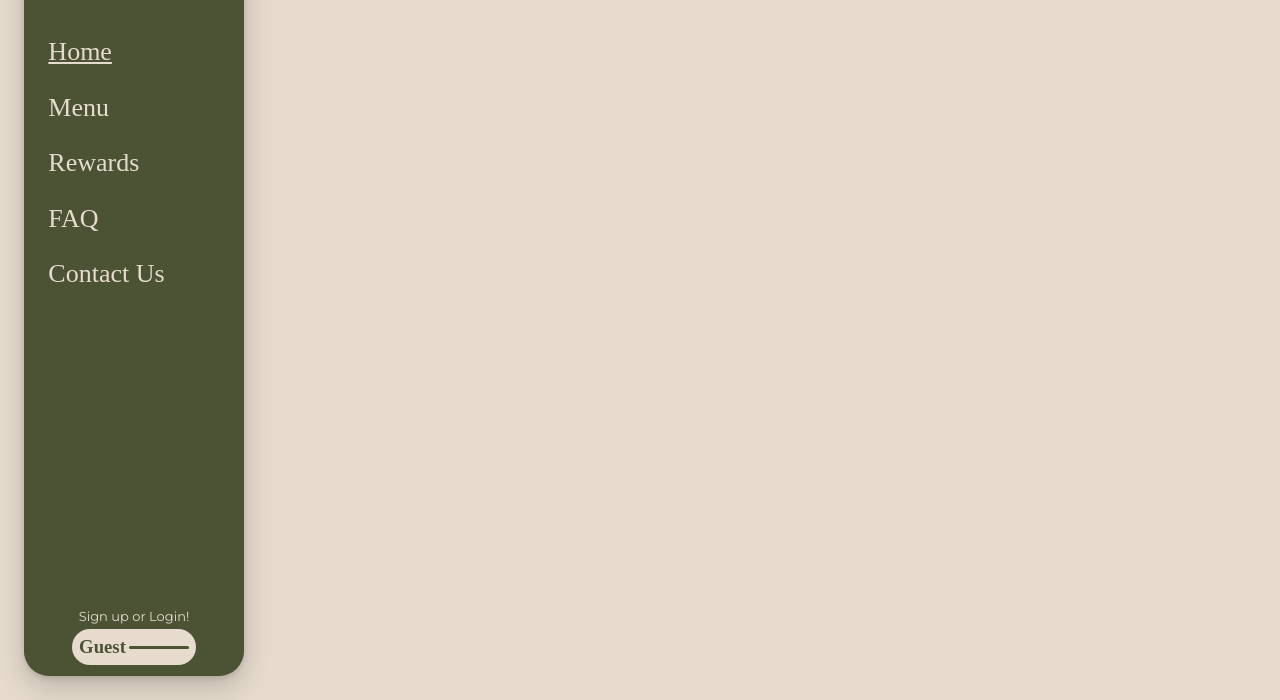
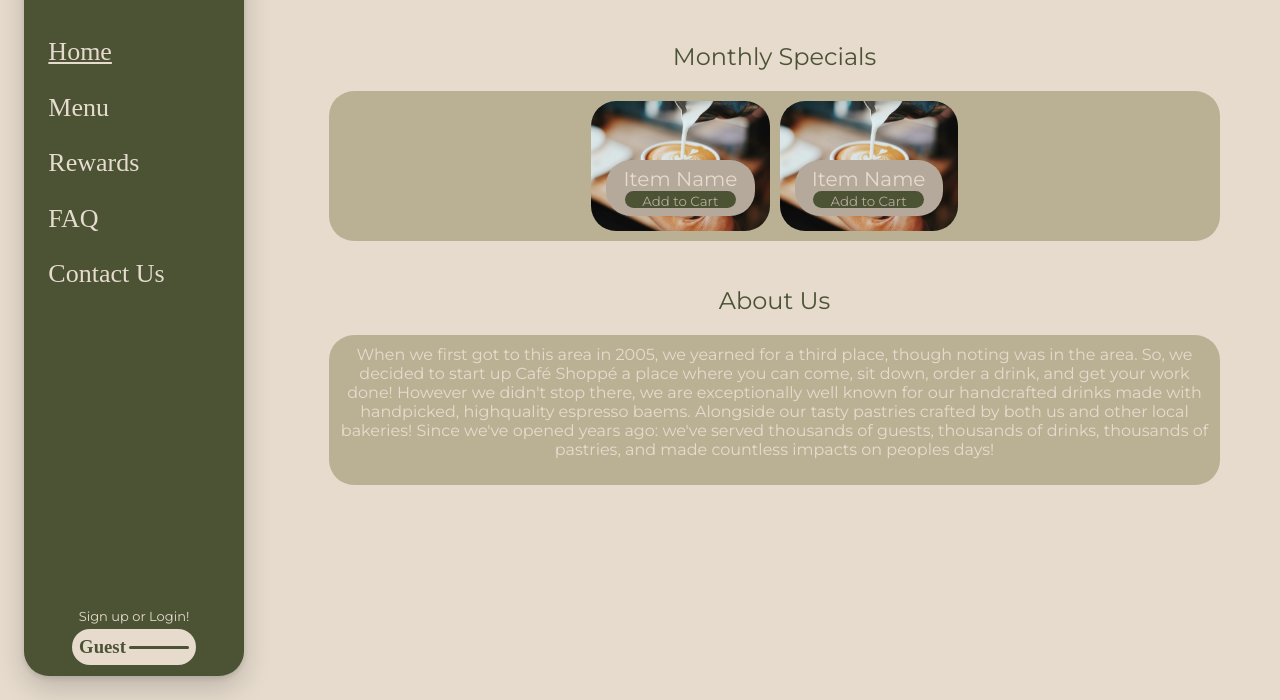
Before and after one commit to seraphqx/cafeOrderingSystem, a plain HTML site: page index.html in a window 1280 px wide. Shown: the part 100-800 px from the top of the page. Drawn offline with Linux system fonts and the light colour scheme; a web font is replaced by a local one.

Commit message:
Completed homepage

```diff
--- a/index.html
+++ b/index.html
@@ -37,6 +37,30 @@
 
       <div class="pageTitle">Café Shoppé</div>
       <!--Monthly Specials-->
+              <div class="sectionTitle"> Monthly Specials</div>
+
+      <div class="specials">
+        <div class="item">
+            <div class="info">
+                <p>Item Name</p>
+                <button>Add to Cart</button>
+            </div>
+        </div>
+
+        <div class="item">
+            <div class="info">
+                <p>Item Name</p>
+                <button>Add to Cart</button>
+            </div>
+        </div>
+
+      </div>
+
+         <div class="sectionTitle"> About Us</div>
+
+      <div class="about">
+        <p>When we first got to this area in 2005, we yearned for a third place, though noting was in the area. So, we decided to start up Café Shoppé a place where you can come, sit down, order a drink, and get your work done! However we didn't stop there, we are exceptionally well known for our handcrafted drinks made with handpicked, highquality espresso baems. Alongside our tasty pastries crafted by both us and other local bakeries! Since we've opened years ago: we've served thousands of guests, thousands of drinks, thousands of pastries, and made countless impacts on peoples days!</p>
+
     </div>
 
 
--- a/pages/css/index.css
+++ b/pages/css/index.css
@@ -7,7 +7,7 @@
 body{
 display: flex;
 align-items: flex-start;
-gap: 25px;
+gap: 0px;
 max-width: 1200px;
 margin: 0 auto;
 padding: 20px;
@@ -98,6 +98,7 @@ min-width: 0;
 
 display: flex;
 flex-direction: column;
+gap: 25px;
 }
 
 .pageTitle{
@@ -109,3 +110,114 @@ flex-direction: column;
     font-family: "Caprasimo","Sans-Serif";
     font-size: xx-large;
 }
+
+.specials{
+        background-color: #BAB195;
+    text-align: center;
+    width: 100%;
+    height: 200px;
+    border-radius: 25px;
+    color: #E6DBCD;
+    font-family: "Caprasimo","Sans-Serif";
+    display: flex;
+    flex-direction: row;
+    justify-content: center;
+    gap: 10px;
+
+}
+
+.item{
+        background-image: url("../assets/coffee.jpg");
+        background-size: cover;
+        background-position: center;
+    padding:15px;
+    width: 20% ;
+    margin-top: 10px;
+    margin-bottom: 10px;
+
+    border-radius: 25px;
+    color: #E6DBCD;
+    font-family: "Caprasimo","Sans-Serif";
+    display: flex;
+    flex-direction: column;
+    gap: 4px;
+
+
+}
+
+.info p{
+    font-size: 20px !important;
+    margin-bottom: 0px !important;
+    padding-bottom: 0px !important;
+    margin-top: 5%;
+
+}
+
+.info{
+    background-color: #B4A99B;
+    margin-top: auto;
+    border-radius: 25px;
+    font-family: "Montserrat", "Sans-Serif";
+    gap: 0px !important;
+}
+
+button{
+    width: 75%;
+    height: 30%;
+    background-color: #4C5335;
+    border: none;
+    padding: 2px;
+    border-radius: 15px;
+    font-family: "Montserrat", "Sans-Serif";
+    color: #B4A99B;
+    margin-bottom: 5px;
+
+}
+
+.sectionTitle{
+    text-align: center;
+    padding: 20px 0 20px 0px;
+    border-radius: 25px;
+    color: #4C5335;
+    font-family: "Montserrat", "Sans-Serif";
+    font-size: x-large;
+
+    margin-bottom: -25px !important;
+}
+
+.specials{
+        background-color: #BAB195;
+    text-align: center;
+    width: 100%;
+    height: 150px;
+    border-radius: 25px;
+    color: #E6DBCD;
+    font-family: "Caprasimo","Sans-Serif";
+    display: flex;
+    flex-direction: row;
+    justify-content: center;
+    gap: 10px;
+
+}
+
+
+
+.about{
+        background-color: #BAB195;
+    text-align: center;
+    width: 100%;
+    height: 150px;
+    border-radius: 25px;
+    color: #E6DBCD;
+    font-family: "Montserrat", "Sans-Serif";
+    display: flex;
+    flex-direction: row;
+    justify-content: center;
+    gap: 10px;
+
+}
+
+.about p{
+        font-family: "Montserrat", "Sans-Serif";
+        padding:10px;
+}
```
Also changed, not shown: pages/assets/coffee.jpg (added), 1 other file.
